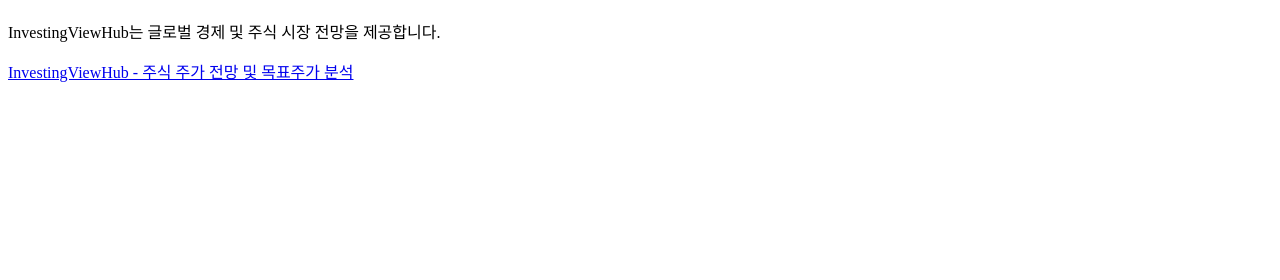
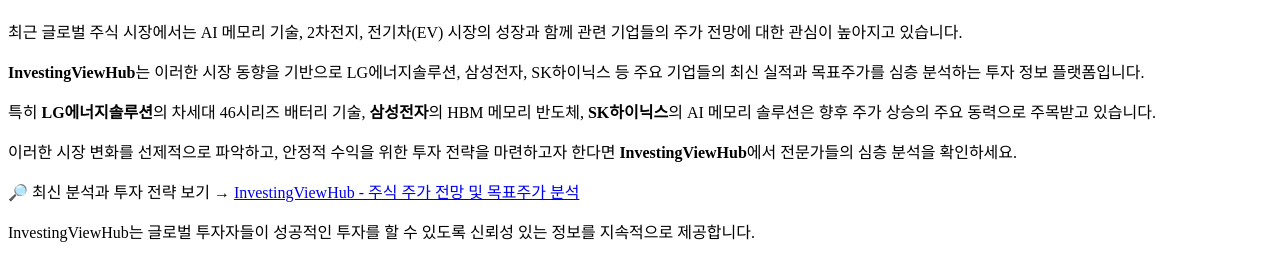
Before and after one commit to investingtips/investingtips, a plain HTML site: page index.html in a window 1280 px wide. Shown: the part 70-350 px from the top of the page. Drawn offline with Linux system fonts and the light colour scheme.

Commit message:
Update index.html

```diff
--- a/index.html
+++ b/index.html
@@ -9,11 +9,41 @@
 </head>
 <body>
     <h1>InvestingViewHub - 주식 주가 전망 및 목표주가 분석</h1>
-    <p>InvestingViewHub는 글로벌 경제 및 주식 시장 전망을 제공합니다.</p>
+
     <p>
+        최근 글로벌 주식 시장에서는 AI 메모리 기술, 2차전지, 전기차(EV) 시장의 성장과 함께
+        관련 기업들의 주가 전망에 대한 관심이 높아지고 있습니다.
+    </p>
+
+    <p>
+        <strong>InvestingViewHub</strong>는 이러한 시장 동향을 기반으로
+        LG에너지솔루션, 삼성전자, SK하이닉스 등 주요 기업들의
+        최신 실적과 목표주가를 심층 분석하는 투자 정보 플랫폼입니다.
+    </p>
+
+    <p>
+        특히 <strong>LG에너지솔루션</strong>의 차세대 46시리즈 배터리 기술,
+        <strong>삼성전자</strong>의 HBM 메모리 반도체,
+        <strong>SK하이닉스</strong>의 AI 메모리 솔루션은
+        향후 주가 상승의 주요 동력으로 주목받고 있습니다.
+    </p>
+
+    <p>
+        이러한 시장 변화를 선제적으로 파악하고,
+        안정적 수익을 위한 투자 전략을 마련하고자 한다면
+        <strong>InvestingViewHub</strong>에서 전문가들의 심층 분석을 확인하세요.
+    </p>
+
+    <p>
+        🔎 최신 분석과 투자 전략 보기 →
         <a href="https://investingviewhub.com" target="_blank">
             InvestingViewHub - 주식 주가 전망 및 목표주가 분석
         </a>
     </p>
+
+    <p>
+        InvestingViewHub는 글로벌 투자자들이 성공적인 투자를 할 수 있도록
+        신뢰성 있는 정보를 지속적으로 제공합니다.
+    </p>
 </body>
 </html>
```
